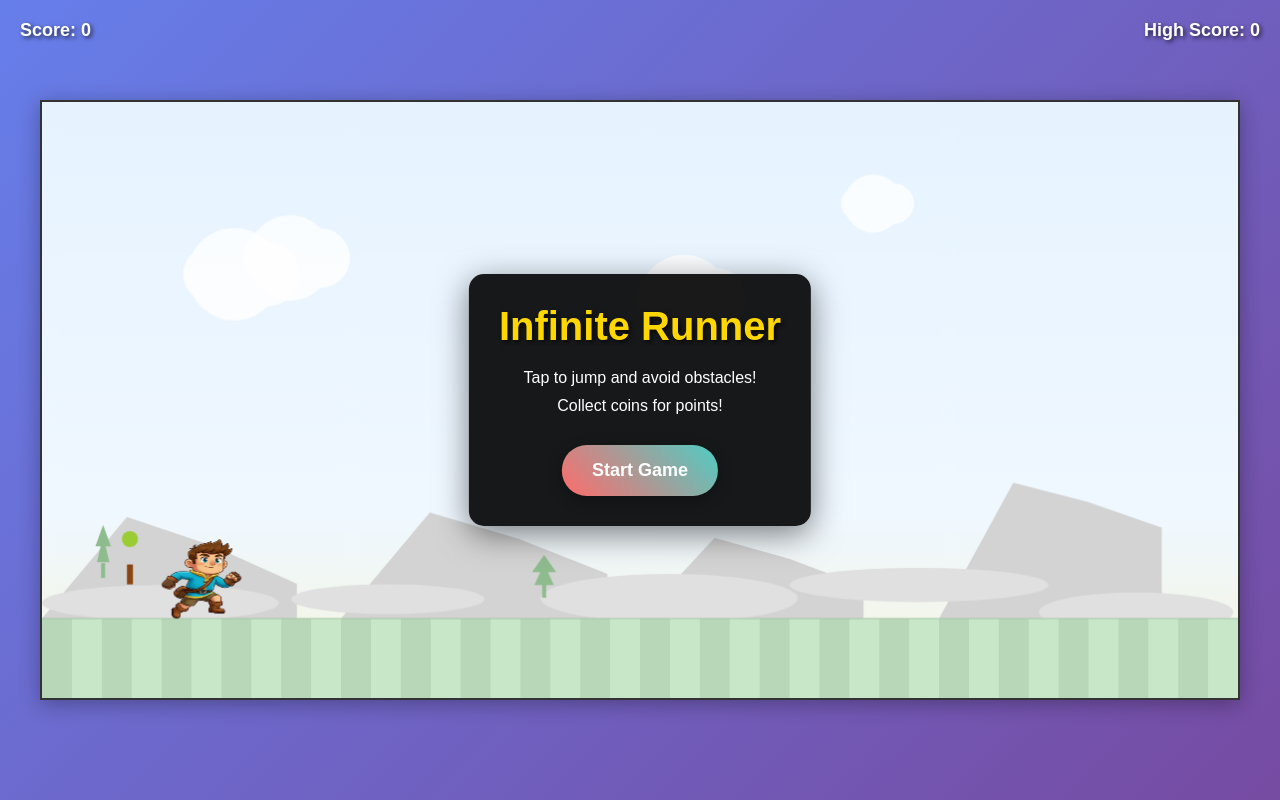
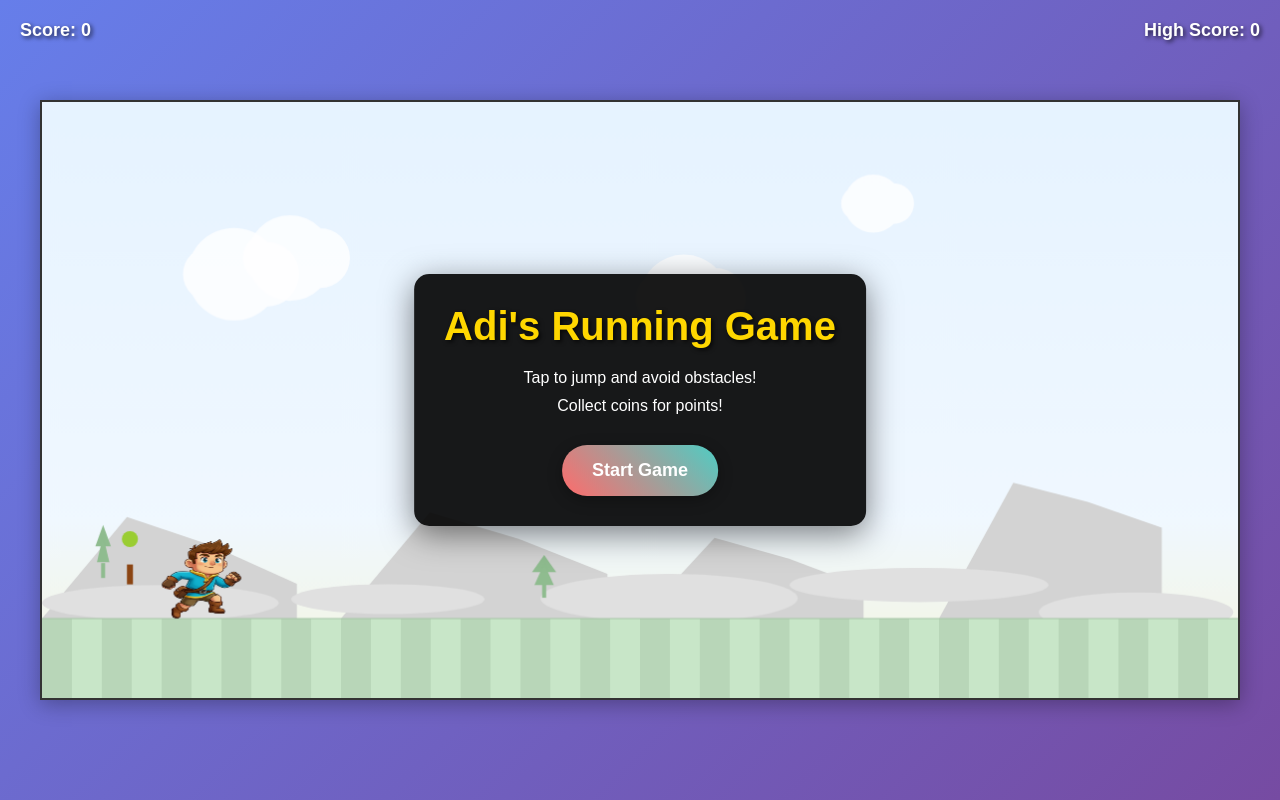
Before and after one commit to 2292amit/adirun, a plain HTML site: page index.html in a window 1280 px wide. Drawn offline with Linux system fonts and the light colour scheme.

Commit message:
Rename game to 'Adi's Running Game' - Update titles, manifest, and branding

```diff
--- a/index.html
+++ b/index.html
@@ -6,7 +6,7 @@
     <meta name="apple-mobile-web-app-capable" content="yes">
     <meta name="apple-mobile-web-app-status-bar-style" content="black-translucent">
     <meta name="mobile-web-app-capable" content="yes">
-    <title>Infinite Runner Game</title>
+    <title>Adi's Running Game</title>
     <link rel="stylesheet" href="src/styles.css?v=1726849200">
     <link rel="manifest" href="manifest.json">
 </head>
@@ -23,7 +23,7 @@
                 <button id="restartBtn">Play Again</button>
             </div>
             <div id="startScreen">
-                <h1>Infinite Runner</h1>
+                <h1>Adi's Running Game</h1>
                 <p>Tap to jump and avoid obstacles!</p>
                 <p>Collect coins for points!</p>
                 <button id="startBtn">Start Game</button>
@@ -34,7 +34,7 @@
         </div>
     </div>
 
-    <script src="src/game.js?v=1726850900"></script>
+    <script src="src/game.js?v=1726851000"></script>
     <script>
         // Register service worker for PWA functionality
         if ('serviceWorker' in navigator) {
--- a/sw.js
+++ b/sw.js
@@ -1,4 +1,4 @@
-const CACHE_NAME = 'infinite-runner-v1';
+const CACHE_NAME = 'adis-running-game-v1';
 const urlsToCache = [
     '/',
     '/index.html',
```
Also changed, not shown: manifest.json, 1 other file.
